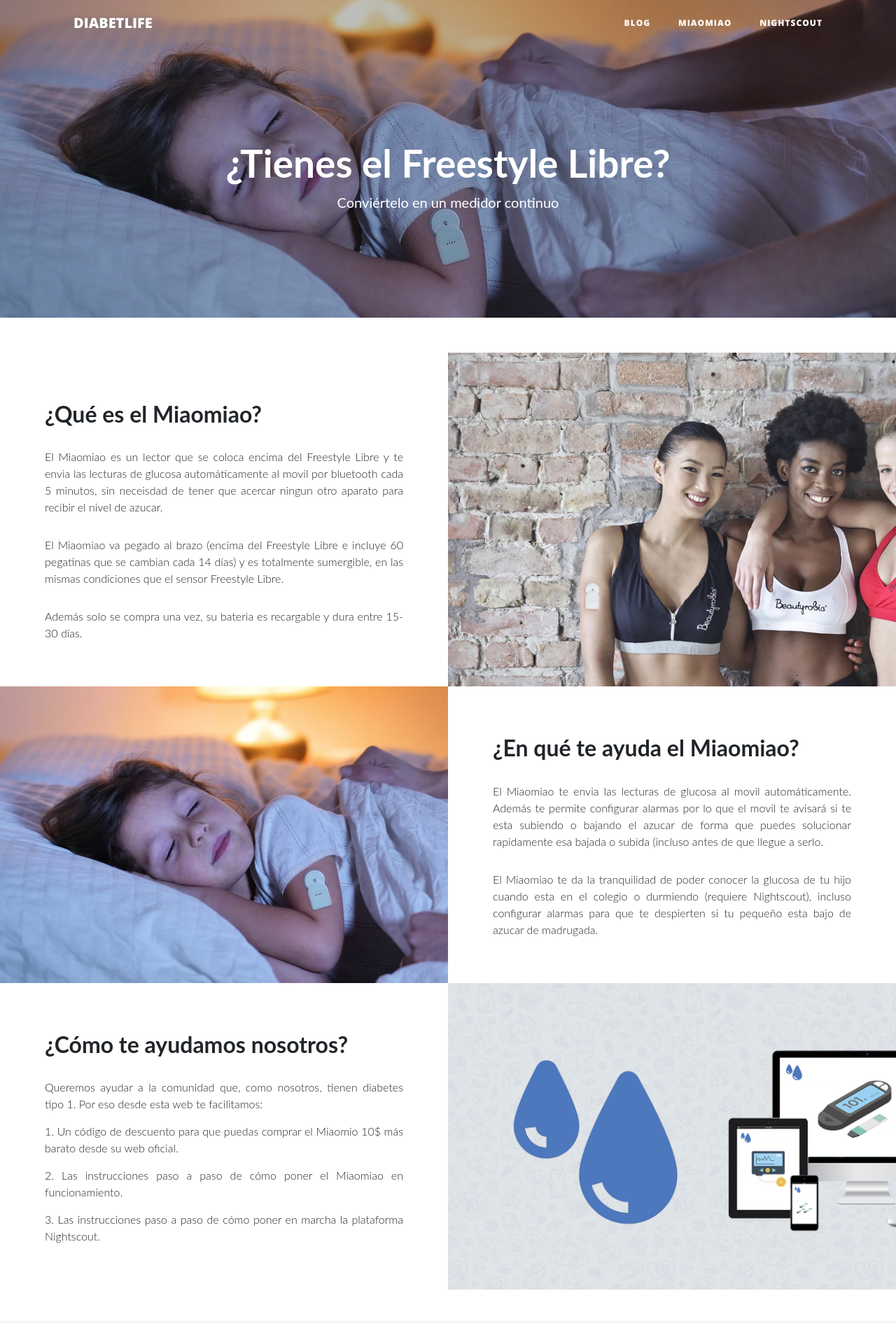
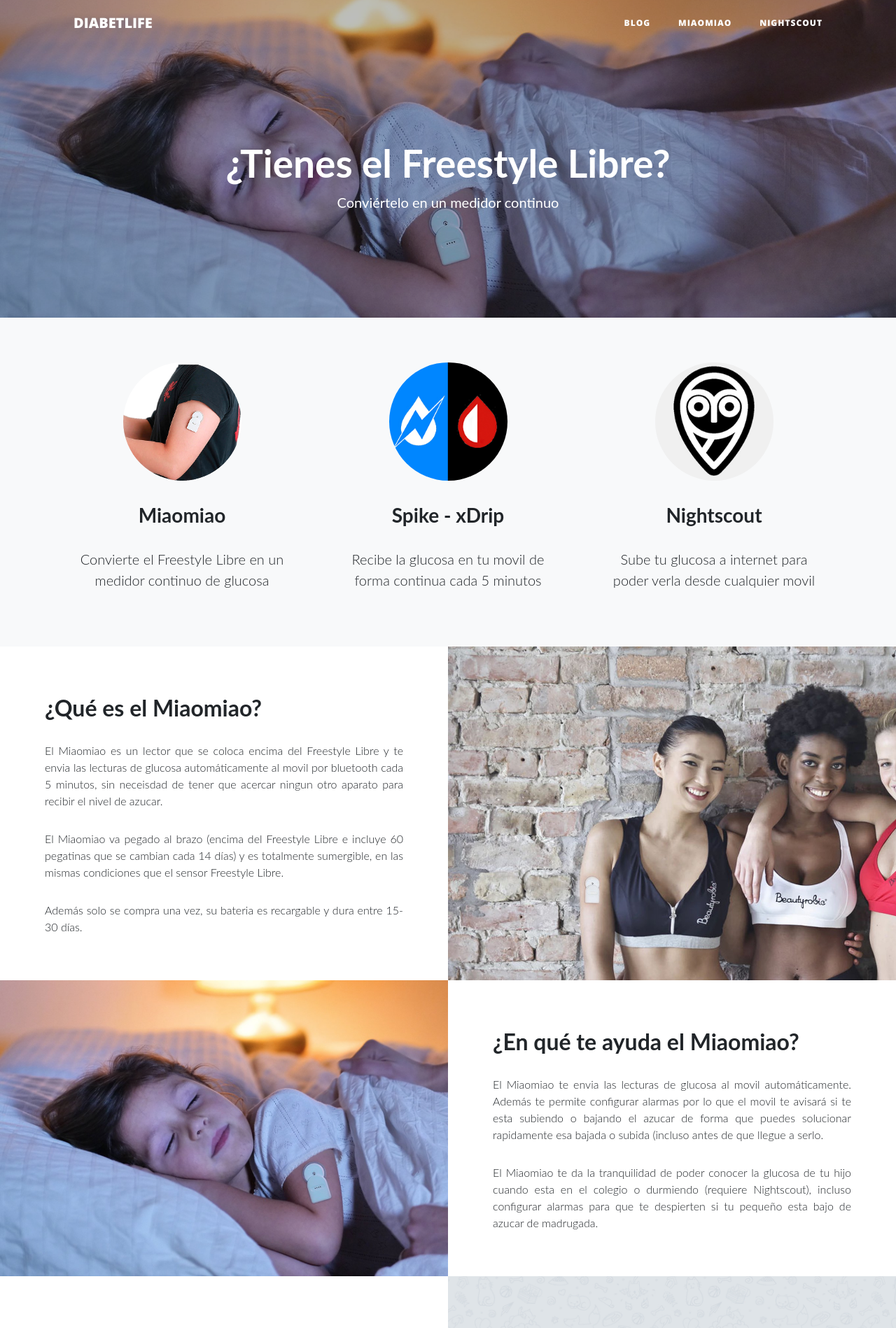
Before and after one commit to danfg95/diabeteslife, a PHP site: page /index.html in a window 1280 px wide. Shown: the top 1898 px of the page at 70% size. Run offline with PHP 8.4, Linux system fonts and the light colour scheme; some libraries are stand-ins or nearby versions.

Commit message:
- A lot of new changes

```diff
--- a/css/clean-blog.css
+++ b/css/clean-blog.css
@@ -176,7 +176,6 @@ img::-moz-selection {
 }
 
 header.masthead {
-  margin-bottom: 50px;
   background: no-repeat center center;
   background-color: #868e96;
   background-attachment: scroll;
--- a/css/landing-page.css
+++ b/css/landing-page.css
@@ -97,9 +97,16 @@ header.masthead h1 {
   }
 }
 
+.center_image {
+  display: block;
+  margin-left: auto;
+  margin-right: auto;
+  width: 50%;
+}
+
 .features-icons {
-  padding-top: 7rem;
-  padding-bottom: 7rem;
+  padding-top: 4rem;
+  padding-bottom: 4rem;
 }
 
 .features-icons .features-icons-item {
--- a/index.html
+++ b/index.html
@@ -71,39 +71,42 @@
   </header>
 
   <!-- Icons Grid -->
-  <!--<section class="features-icons bg-light text-center">
+  <section class="features-icons bg-light text-center">
     <div class="container">
       <div class="row">
         <div class="col-lg-4">
           <div class="features-icons-item mx-auto mb-5 mb-lg-0 mb-lg-3">
             <div class="features-icons-icon d-flex">
-              <i class="icon-screen-desktop m-auto text-primary"></i>
+              	<img class=" sb-avatar__imag center_image" width="169px" height="169px" src="img/miaomiao-round.jpg" style="max-width: 100%; width: 169px; height: 169px; border-top-left-radius: 100%; border-top-right-radius: 100%; border-bottom-right-radius: 100%; border-bottom-left-radius: 100%;">
             </div>
-            <h3>Fully Responsive</h3>
-            <p class="lead mb-0">This theme will look great on any device, no matter the size!</p>
+            <br><br><br>
+            <h3>Miaomiao</h3>
+            <p class="lead mb-0">Convierte el Freestyle Libre en un medidor continuo de glucosa</p>
           </div>
         </div>
         <div class="col-lg-4">
           <div class="features-icons-item mx-auto mb-5 mb-lg-0 mb-lg-3">
             <div class="features-icons-icon d-flex">
-              <i class="icon-layers m-auto text-primary"></i>
+              <img class=" sb-avatar__imag center_image" width="169px" height="169px" src="img/spike-xdrip.jpg" style="max-width: 100%; width: 169px; height: 169px; border-top-left-radius: 100%; border-top-right-radius: 100%; border-bottom-right-radius: 100%; border-bottom-left-radius: 100%;">
             </div>
-            <h3>Bootstrap 4 Ready</h3>
-            <p class="lead mb-0">Featuring the latest build of the new Bootstrap 4 framework!</p>
+            <br><br><br>
+            <h3>Spike - xDrip</h3>
+            <p class="lead mb-0">Recibe la glucosa en tu movil de forma continua cada 5 minutos</p>
           </div>
         </div>
         <div class="col-lg-4">
           <div class="features-icons-item mx-auto mb-0 mb-lg-3">
             <div class="features-icons-icon d-flex">
-              <i class="icon-check m-auto text-primary"></i>
+              <img class=" sb-avatar__imag center_image" width="169px" height="169px" src="img/nightscout.jpg" style="max-width: 100%; width: 169px; height: 169px; border-top-left-radius: 100%; border-top-right-radius: 100%; border-bottom-right-radius: 100%; border-bottom-left-radius: 100%;">
             </div>
-            <h3>Easy to Use</h3>
-            <p class="lead mb-0">Ready to use with your own content, or customize the source files!</p>
+            <br><br><br>
+            <h3>Nightscout</h3>
+            <p class="lead mb-0">Sube tu glucosa a internet para poder verla desde cualquier movil</p>
           </div>
         </div>
       </div>
     </div>
-  </section>-->
+  </section>
 
   <!-- Image Showcases -->
   <section class="showcase">
@@ -140,8 +143,47 @@
     </div>
   </section>
 
-  <br>
-  <hr>
+  <!-- Testimonials -->
+  <section class="testimonials text-center bg-light">
+    <div class="container">
+      <h2 class="mb-5">¡Pásate a la medición continua!</h2>
+      <div class="row">
+        <div class="col-lg-4">
+          <div class="testimonial-item mx-auto mb-5 mb-lg-0">
+            <img class="img-fluid rounded-circle mb-3" src="img/first.png" alt="">
+            <h5>Consigue el Miaomiao con descuento</h5>
+            <div class="clearfix">
+          		<a class="btn btn-primary float-center" href="miaomiao.html">Obtener descuento</a>
+        	</div>
+            <!--<p class="font-weight-light mb-0">"This is fantastic! Thanks so much guys!"</p>-->
+          </div>
+        </div>
+        <div class="col-lg-4">
+          <div class="testimonial-item mx-auto mb-5 mb-lg-0">
+            <img class="img-fluid rounded-circle mb-3" src="img/second.png" alt="">
+            <h5>Configura el Miaomiao y empieza a recibir datos</h5>
+            <div class="clearfix">
+          		<a class="btn btn-primary float-center" href="#">Configurar Miaomiao</a>
+        	</div>
+            <!--<p class="font-weight-light mb-0">"Bootstrap is amazing. I've been using it to create lots of super nice landing pages."</p>-->
+          </div>
+        </div>
+        <div class="col-lg-4">
+          <div class="testimonial-item mx-auto mb-5 mb-lg-0">
+            <img class="img-fluid rounded-circle mb-3" src="img/third.png" alt="">
+            <h5>Monta Nightscout para ver la glucosa desde otro movil</h5>
+            <div class="clearfix">
+          		<a class="btn btn-primary float-center" href="nightscout.html">Montar Nightscout</a>
+        	</div>
+            <!--<p class="font-weight-light mb-0">"Thanks so much for making these free resources available to us!"</p>-->
+          </div>
+        </div>
+      </div>
+    </div>
+  </section>
+
+  <!--<br>
+  <hr>-->
 
   <!-- Footer -->
   <footer>
```
Also changed, not shown: img/bg-masthead.jpg (deleted), img/bg-showcase-1.jpg (deleted), img/bg-showcase-2.jpg (deleted), img/bg-showcase-3.jpg (deleted), img/first.png (added), img/miaomiao-round.jpg (added), img/nightscout.jpg (added), img/second.png (added), img/spike-xdrip.jpg (added), img/third.png (added), 2 other files.
